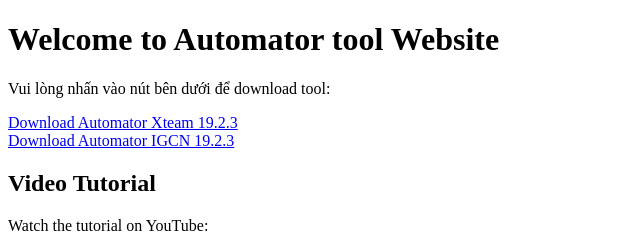
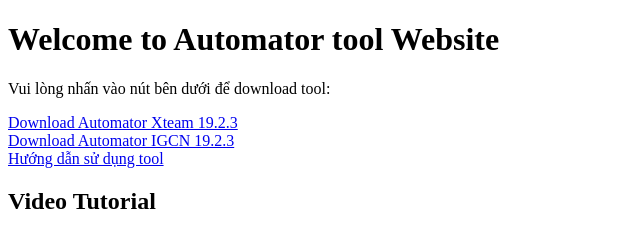
Before and after one commit to DarknightMu/Download, a plain HTML site: page index.html in a window 1280 px wide. Shown: the top 232 px of the page, without its empty margins (0-640 px from the left). Drawn offline with Linux system fonts and the light colour scheme.

Commit message:
Update index.html

```diff
--- a/index.html
+++ b/index.html
@@ -9,7 +9,8 @@
     <h1>Welcome to Automator tool Website</h1>
     <p>Vui lòng nhấn vào nút bên dưới để download tool:</p>
     <a href="https://drive.google.com/file/d/13IHAHpciy3DgKtSaWWTOwoSemANUf2hn/view" target="_blank">Download Automator Xteam 19.2.3</a><br>
-    <a href="https://drive.google.com/file/d/1seJEUjijL9zEzzr9-EBQ84hEAUMCzwBL/view" target="_blank">Download Automator IGCN 19.2.3</a>
+    <a href="https://drive.google.com/file/d/1seJEUjijL9zEzzr9-EBQ84hEAUMCzwBL/view" target="_blank">Download Automator IGCN 19.2.3</a><br>
+    <a href="https://docs.google.com/document/d/1BTct4VRlMPUWSCoB956DNP7e4K85ULvX/edit?usp=sharing&ouid=114976519624241469690&rtpof=true&sd=true" target="_blank">Hướng dẫn sử dụng tool</a>
 
     <h2>Video Tutorial</h2>
     <p>Watch the tutorial on YouTube:</p>
```
